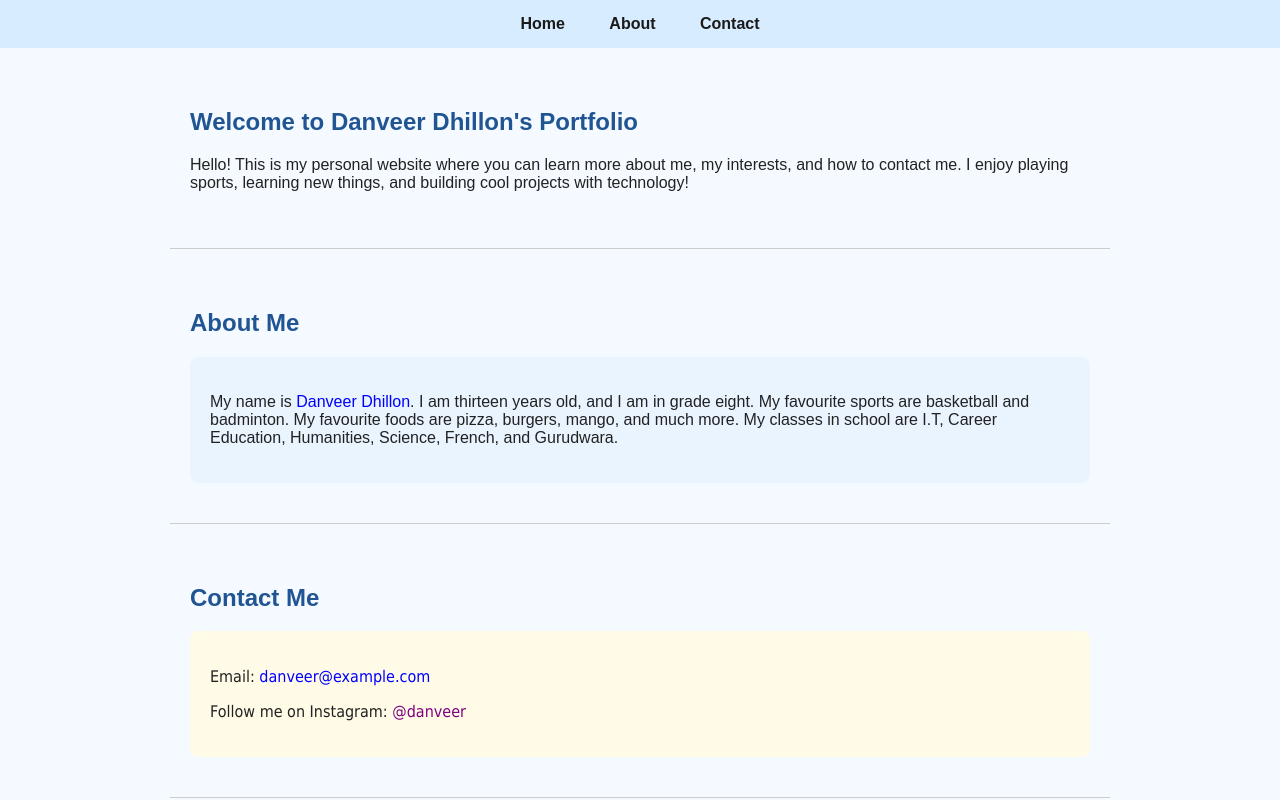
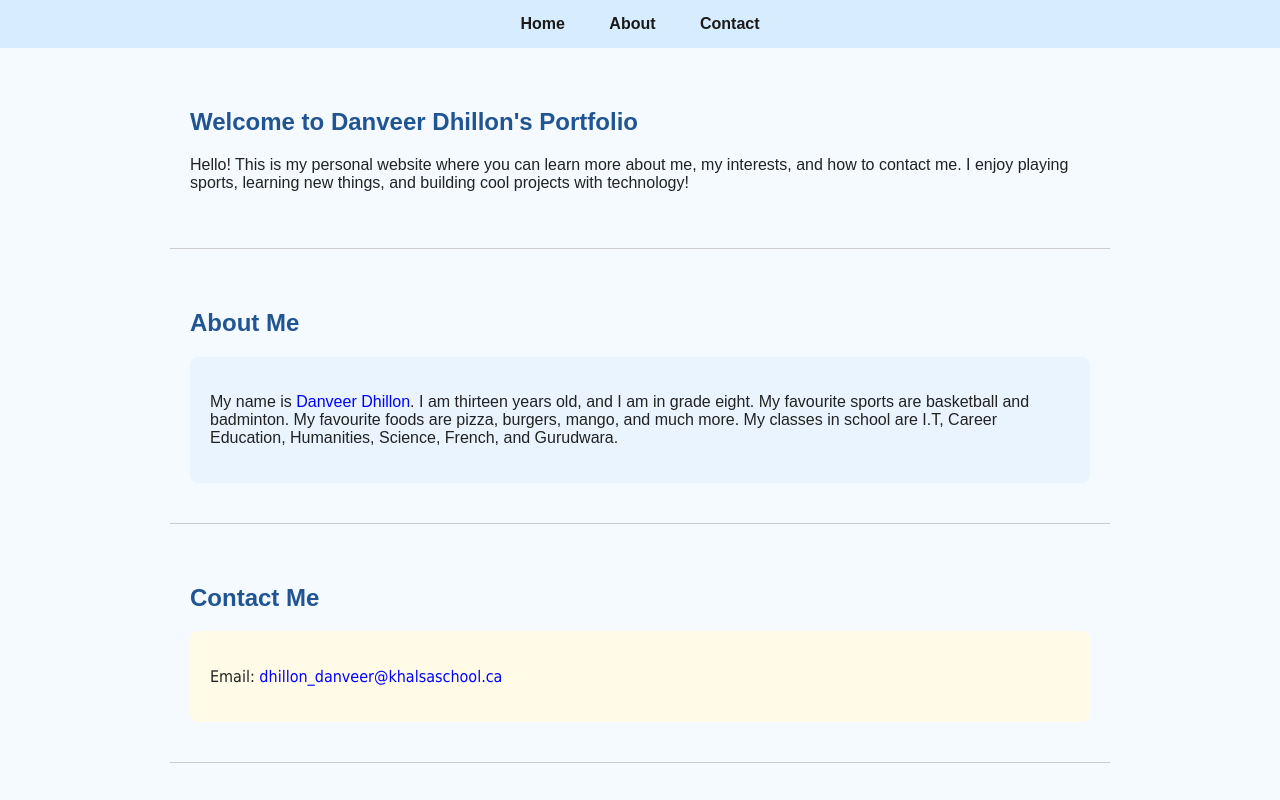
Before and after one commit to Danveer394/Danveer394.github.io, a plain HTML site: page index.html in a window 1280 px wide. Drawn offline with Linux system fonts and the light colour scheme.

Commit message:
Update index.html

```diff
--- a/index.html
+++ b/index.html
@@ -86,9 +86,7 @@
   <section id="contact">
     <h2>Contact Me</h2>
     <div class="contact-box">
-      <p>Email: <span style="color: blue;">danveer@example.com</span></p>
-      <p>Follow me on Instagram:
-        <a href="https://instagram.com" target="_blank" style="color: purple; text-decoration: none;">@danveer</a>
+      <p>Email: <span style="color: blue;">dhillon_danveer@khalsaschool.ca</span></p>
       </p>
     </div>
   </section>
```
